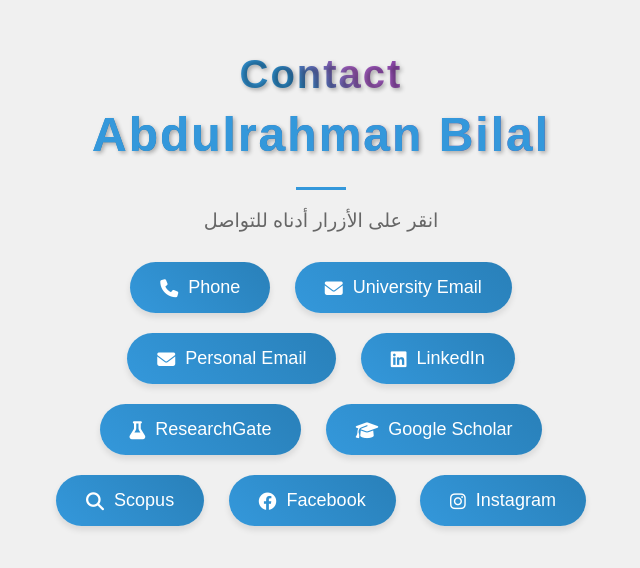
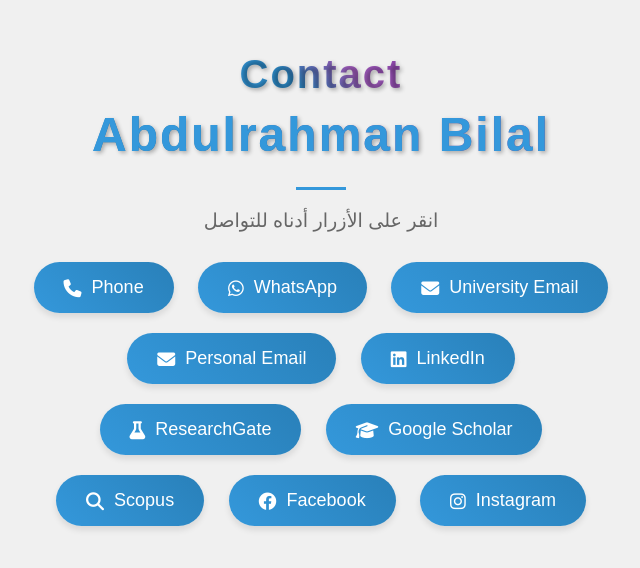
Before and after one commit to abd199372/html-starter, a website: page index.html in a window 1280 px wide. Shown: the part 134-702 px from the top of the page, without its empty margins (319-959 px from the left). Drawn offline with Linux system fonts and the light colour scheme.

Commit message:
Update index.html

```diff
--- a/index.html
+++ b/index.html
@@ -102,14 +102,16 @@
         <h1 class="fancy-title"><span class="animated-text">Contact</span> <span class="highlight animated-text">Abdulrahman Bilal</span></h1>
         <p class="arabic-note">انقر على الأزرار أدناه للتواصل</p>
         <a href="tel:+9647700258898" class="fancy-button"><i class="fas fa-phone"></i>Phone</a>
-        <a href="mailto:abdulrahman.b@sc.uobaghdad.edu.iq" class="fancy-button"><i class="fas fa-envelope"></i>University Email</a>
+        <a href="https://wa.me/9647814409104" target="_blank" class="fancy-button">
+            <i class="fab fa-whatsapp"></i>WhatsApp
+          </a>        <a href="mailto:abdulrahman.b@sc.uobaghdad.edu.iq" class="fancy-button"><i class="fas fa-envelope"></i>University Email</a>
         <a href="mailto:abd199372@gmail.com" class="fancy-button"><i class="fas fa-envelope"></i>Personal Email</a>
         <a href="https://www.linkedin.com/in/abdulrahman-bilal-896a001b0/" target="_blank" class="fancy-button"><i class="fab fa-linkedin"></i>LinkedIn</a>
         <a href="https://www.researchgate.net/profile/Abdulrahman-Ali-17" target="_blank" class="fancy-button"><i class="fas fa-flask"></i>ResearchGate</a>
         <a href="https://scholar.google.com/citations?user=gC9dvL0AAAAJ&hl=ar&authuser=1" target="_blank" class="fancy-button"><i class="fas fa-graduation-cap"></i>Google Scholar</a>
         <a href="https://www.scopus.com/authid/detail.uri?authorId=57225147449" target="_blank" class="fancy-button"><i class="fas fa-search"></i>Scopus</a>
         <a href="https://www.facebook.com/abdulrahman.ali.902266/" target="_blank" class="fancy-button"><i class="fab fa-facebook"></i>Facebook</a>
-        <a href="https://www.instagram.com/abd1993gis/" target="_blank" class="fancy-button"><i class="fab fa-instagram"></i>Instagram</a>
+        <a href="https://www.instagram.com/abdulrahman.bilal?igsh=MTVrYmh4ZGt5cDhuMQ==" target="_blank" class="fancy-button"><i class="fab fa-instagram"></i>Instagram</a>
     </div>
 </body>
 </html>
```
